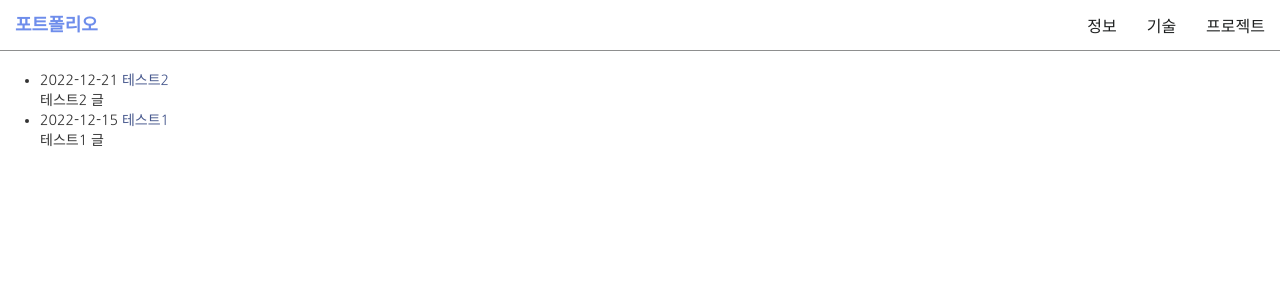
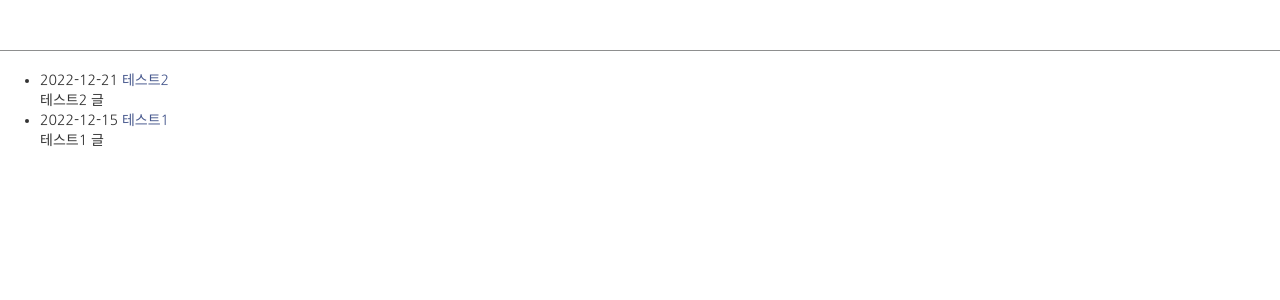
Before and after one commit to fpshtmxm36/Jekyll_Portfolio, a Jekyll site: the page built from posts.md, in a window 1280 px wide. Shown: the top 300 px of the page. Built offline with Jekyll 4.4.1, drawn with Linux system fonts in a browser that asks for light colours; some web fonts are replaced.

Commit message:
221222_포스트 관련 수정
포스트 기능 추가 관련 변경

```diff
--- a/_includes/call-to-action.html
+++ b/_includes/call-to-action.html
@@ -6,7 +6,7 @@
                 <hr class="light">
                 <p class="text-faded">소개문구</p>
                 <p class="text-faded">추가문구</p>
-                <a href="#" class="btn btn-default btn-xl">이동 버튼?</a>
+                <a href="{{ v_lnk }}/posts" class="btn btn-default btn-xl">이동 버튼?</a>
             </div>
         </div>
     </div>
--- a/_includes/nav.html
+++ b/_includes/nav.html
@@ -15,15 +15,21 @@
                 {%- capture v_lnk -%}
                 {% link index.html %}
                 {%- endcapture -%}
+                <div class="a-icon">
+                    <a class="navbar-brand page-scroll" href="{{ v_lnk }}#page-top">
+                        <a class="fa fa-arrow-circle-o-left fa-2x twitter-icon" target="_blank" href="https://twitter.com/{{ site.twitter_username }}"></a>
+                    </a>
+                </div>
+            {%- else -%}
+                <a class="navbar-brand page-scroll" href="{{ v_lnk }}#page-top">
+                    <b>포트폴리오</b>
+                </a>
             {%- endif -%}
-
-            <a class="navbar-brand page-scroll" href="{{ v_lnk }}#page-top">
-                <b>포트폴리오</b>
-            </a>
         </div>
         <!-- Collect the nav links, forms, and other content for toggling -->
         <!-- <div class="collapse navbar-collapse" id="bs-example-navbar-collapse-1"> -->
         <div>
+            {%- if v_layout != "posts" -%}
             <ul class="nav navbar-nav navbar-right" style="display: flex; float: right;">
                 <li>
                     <a class="page-scroll" href="{{ v_lnk }}#about">정보</a>
@@ -35,6 +41,7 @@
                     <a class="page-scroll" href="{{ v_lnk }}#portfolio">프로젝트</a>
                 </li>
             </ul>
+            {%- endif -%}
         </div>
         <!-- /.navbar-collapse -->
     </div>
```
